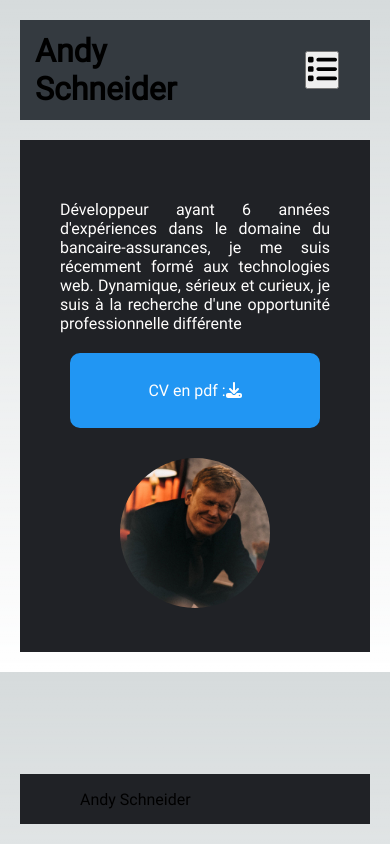
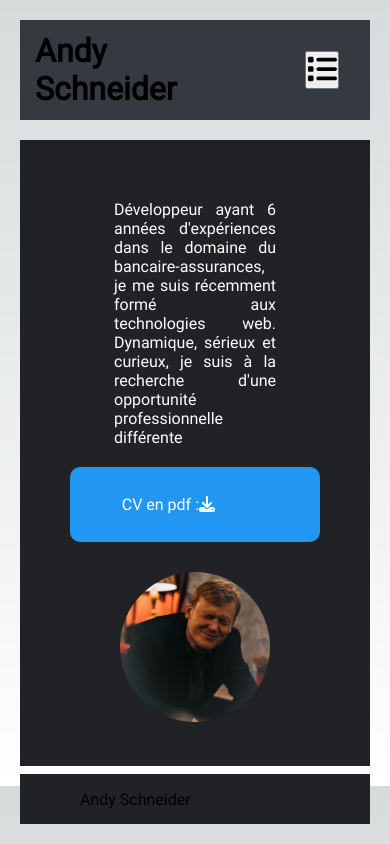
Before and after one commit to HndySchne/cv-andy-schneider, a Next.js app: page /home in a window 390 px wide. Built offline with nearby package versions, Linux system fonts and the light colour scheme.

Commit message:
home p mobile

```diff
--- a/src/app/home/home_mobile.scss
+++ b/src/app/home/home_mobile.scss
@@ -24,6 +24,10 @@
         align-items: center;
         justify-content: center;
 
+        p{
+            width: 60%;
+        }
+
     }
 
 
```
